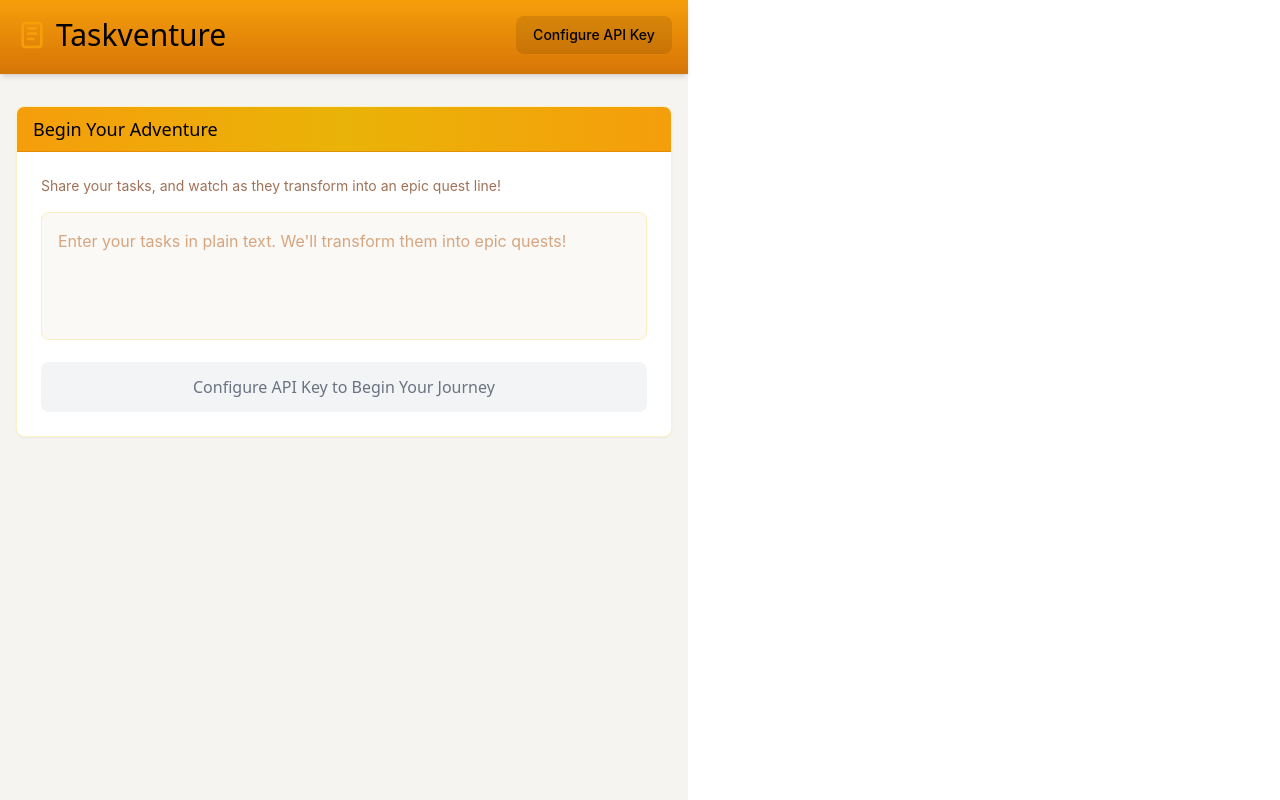
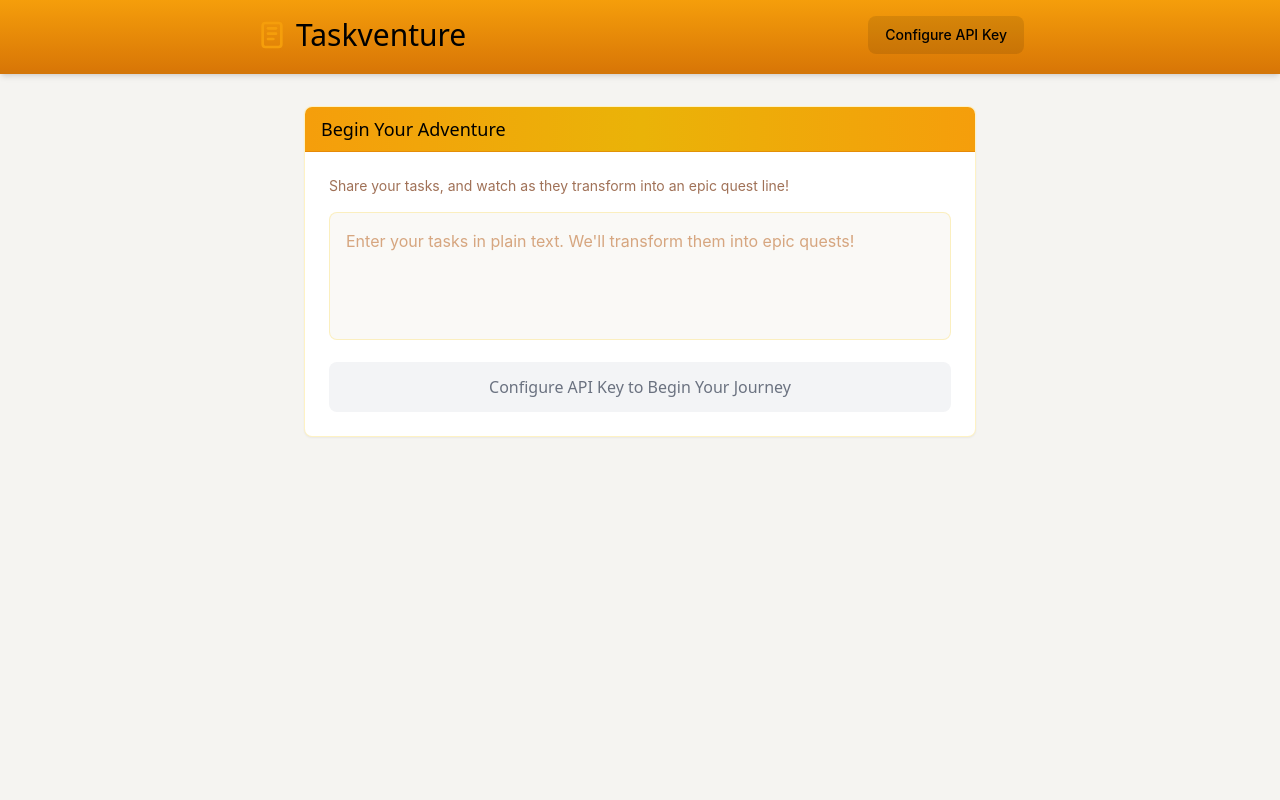
Before and after one commit to devin-liu/taskventure, a React (Vite) app: page / in a window 1280 px wide. Built offline with nearby package versions, Linux system fonts and the light colour scheme.

Commit message:
fix: adjust layout to take full viewport width

```diff
--- a/src/App.tsx
+++ b/src/App.tsx
@@ -104,7 +104,7 @@ function App() {
   };
 
   return (
-    <div className="min-h-screen bg-parchment-100 dark:bg-gray-900">
+    <div className="min-h-screen w-full bg-parchment-100 dark:bg-gray-900">
       {/* App Header */}
       <div className="bg-gradient-to-b from-amber-500 to-amber-600 dark:from-amber-600 dark:to-amber-700 py-4 px-4 shadow-md border-b-4 border-amber-700/50">
         <div className="max-w-3xl mx-auto">
--- a/src/index.css
+++ b/src/index.css
@@ -29,9 +29,10 @@ a:hover {
 body {
   margin: 0;
   display: flex;
-  place-items: center;
+  flex-direction: column;
   min-width: 320px;
   min-height: 100vh;
+  width: 100%;
 }
 
 h1 {
```
